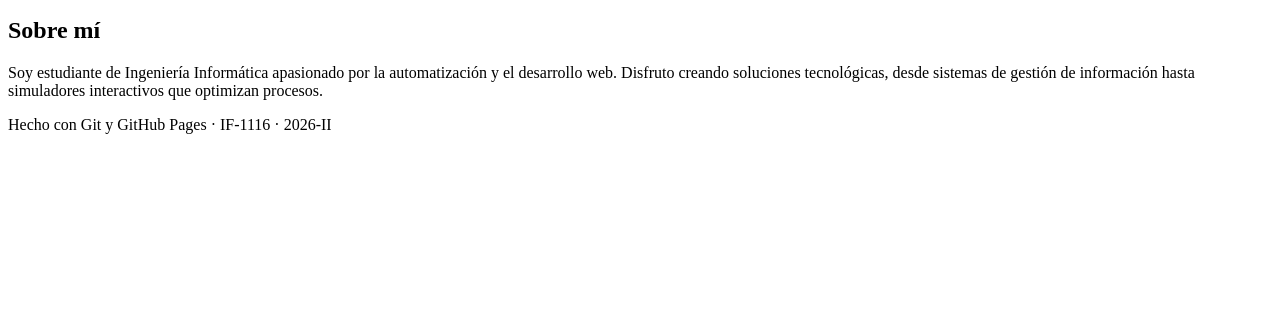
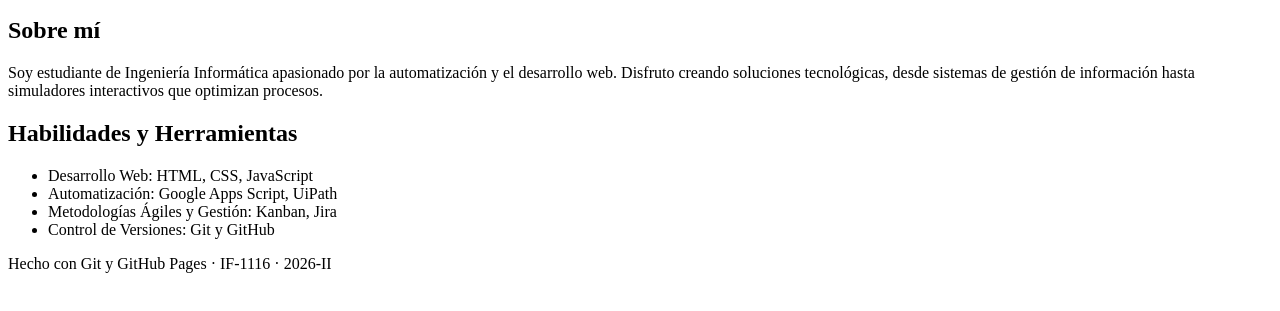
Before and after one commit to FabrizioPanduro/FabrizioPanduro.github.io, a plain HTML site: page index.html in a window 1280 px wide. Shown: the part 101-412 px from the top of the page. Drawn offline with Linux system fonts and the light colour scheme.

Commit message:
Agregar lista de habilidades

```diff
--- a/index.html
+++ b/index.html
@@ -19,6 +19,15 @@
                 que optimizan procesos.
             </p>
         </section>
+        <section id="habilidades">
+            <h2>Habilidades y Herramientas</h2>
+            <ul>
+                <li>Desarrollo Web: HTML, CSS, JavaScript</li>
+                <li>Automatización: Google Apps Script, UiPath</li>
+                <li>Metodologías Ágiles y Gestión: Kanban, Jira</li>
+                <li>Control de Versiones: Git y GitHub</li>
+            </ul>
+        </section>
     </main>
     <footer>
         <p>Hecho con Git y GitHub Pages · IF-1116 · 2026-II</p>
```
